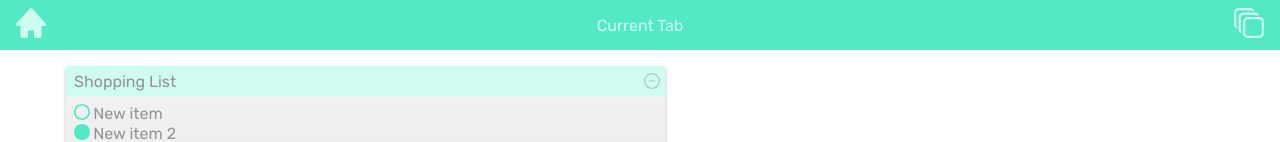
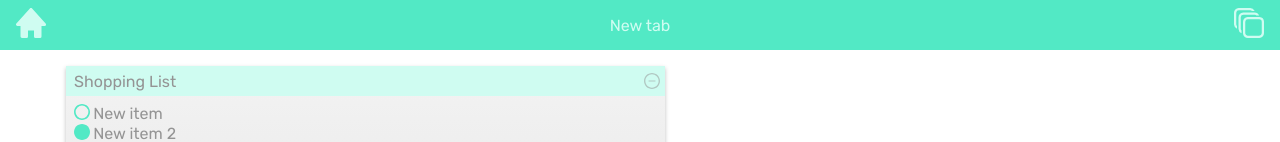
Before and after one commit to kadamidev/skiller-nextjs, a Next.js app: page /tasker_app in a window 1280 px wide. Shown: the top 142 px of the page. Built offline with nearby package versions, Linux system fonts and the light colour scheme.

Commit message:
Added change tab name functionality

```diff
--- a/components/tasker_app/TabNav.jsx
+++ b/components/tasker_app/TabNav.jsx
@@ -1,9 +1,18 @@
-import React from 'react';
+import React, { useState } from 'react';
 import styles from '../../styles/app/TabNav.module.scss'
 import Image from 'next/image'
 import Link from 'next/link'
 
-const TabNav = () => {
+
+const TabNav = (props) => {
+
+    const [currentTabName, setCurrentTabName] = useState(props.currentTabName)
+    const [tabEdit, setTabEdit] = useState(false)
+
+    const toggleTabEdit = () => { setTabEdit(!tabEdit) }
+
+    const handleTabInput = (event) => { setCurrentTabName(event.target.value) }
+
     return (
         <>
         <nav className={styles.container}>
@@ -12,8 +21,12 @@ const TabNav = () => {
             </div>
 
             <div className={styles.tab}>
-                <span>Current Tab</span>
-                <div className={styles.edit}><Image src='/img/app/edit.svg' height={16} width={16} /></div>
+                { !tabEdit ?
+                    <span>{currentTabName}</span>
+                    :
+                    <input className={styles.tabInput} type="text" value={currentTabName} onChange={handleTabInput} onBlur={toggleTabEdit}/>
+                }
+                <div className={styles.edit}><Image src='/img/app/edit.svg' height={16} width={16} onClick={toggleTabEdit} /></div>
             </div>
 
             <div className={styles.tabsWrap}>
--- a/pages/tasker_app.jsx
+++ b/pages/tasker_app.jsx
@@ -29,7 +29,7 @@ const tasker_app = () => {
         <>
         <div className={styles.container}>
             <nav className={styles.tabs}>
-                <TabNav />
+                <TabNav currentTabName='New tab'/>
             </nav>
 
             <div className={styles.settingsWrap}>
--- a/styles/app/TabNav.module.scss
+++ b/styles/app/TabNav.module.scss
@@ -30,6 +30,11 @@
             display: none;
         }
 
+        .tabInput {
+            background: none;
+            color: var(--lightest-aqua);
+        }
+
         &:hover {
             .edit {
                 display: block;
```
